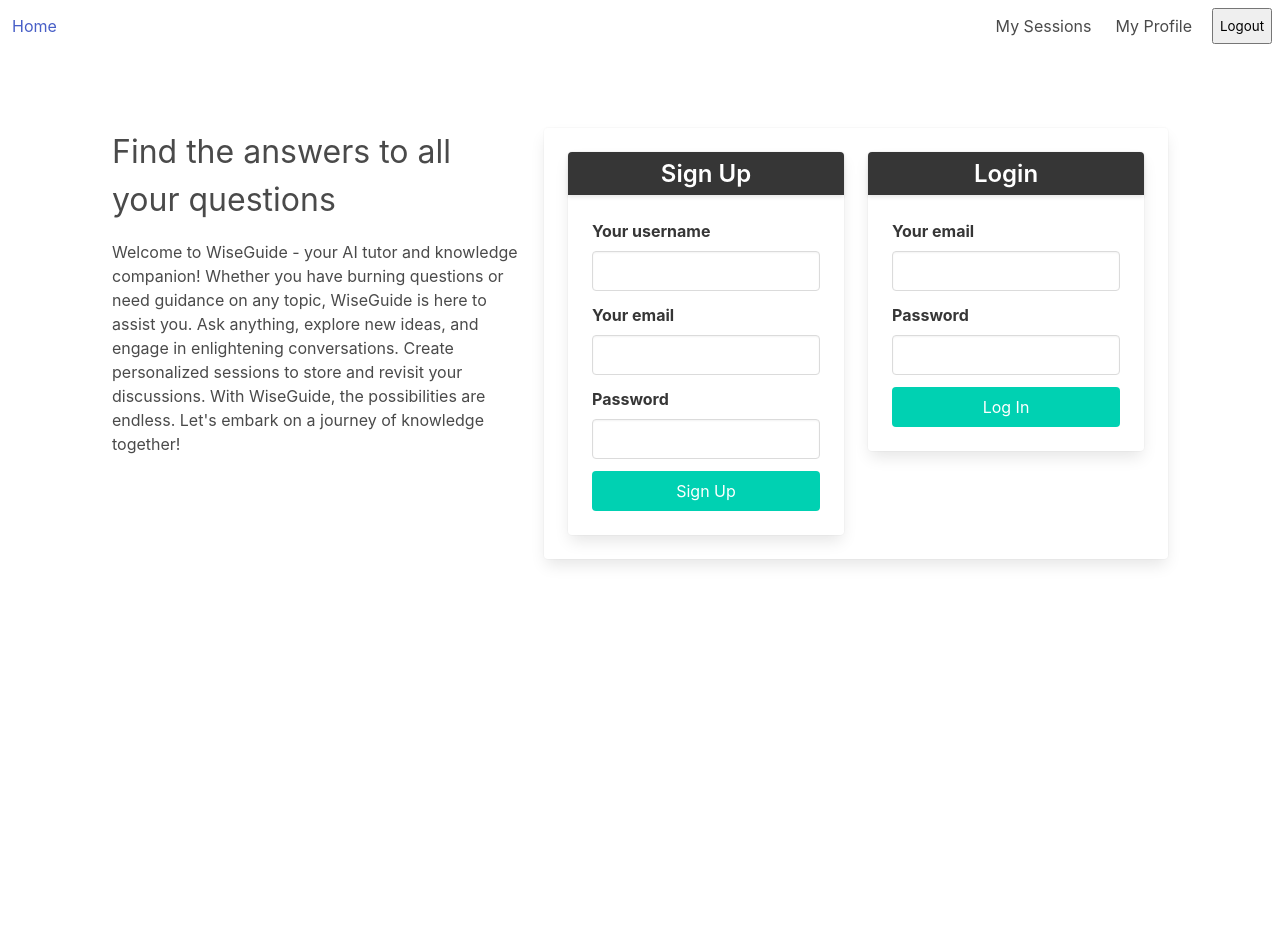
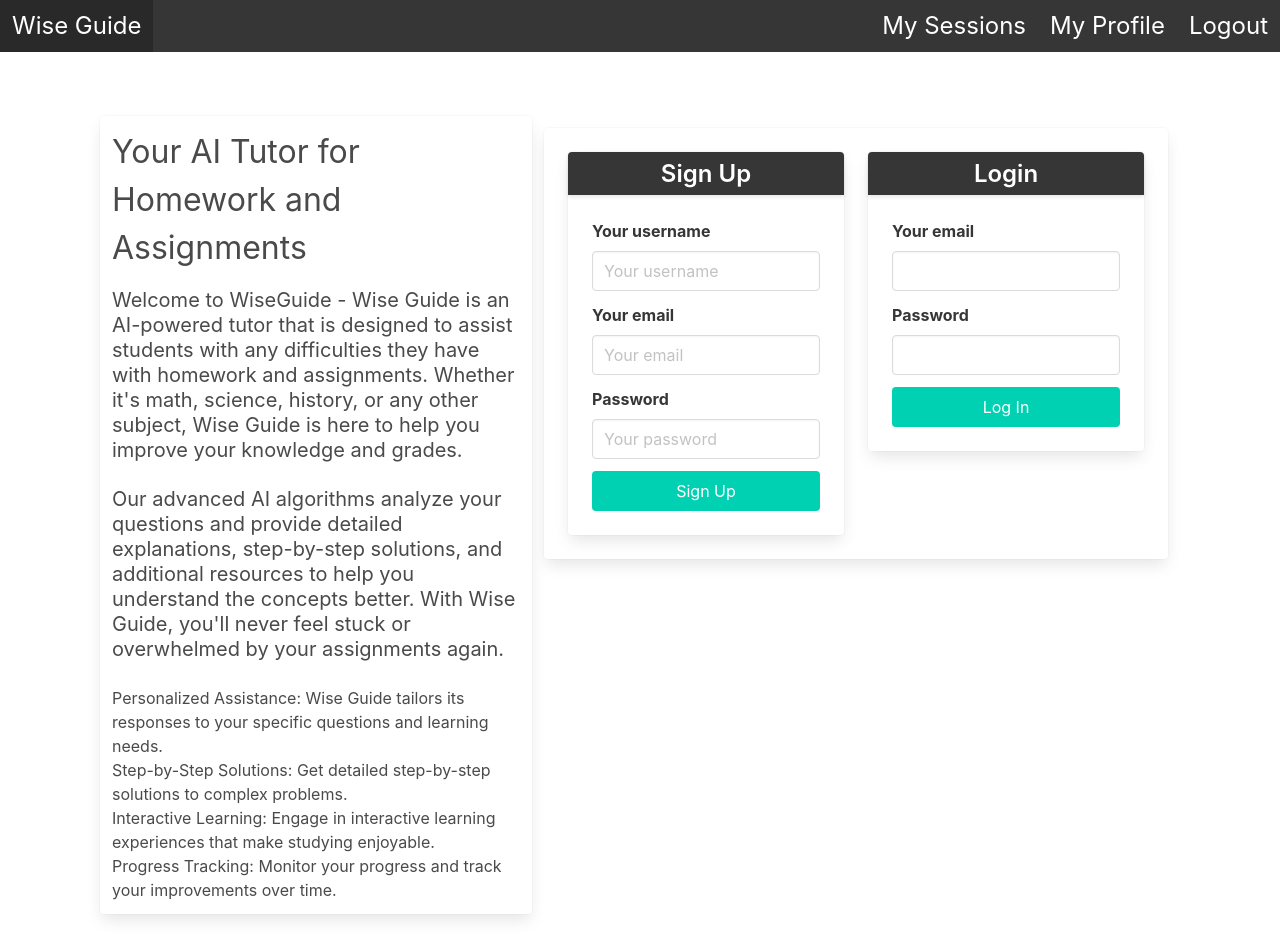
Before and after one commit to JABOWG/wise-guide, a React (Create React App) app in the folder client/: page /userform in a window 1280 px wide. Before the commit the page ends 800 px from the top, so only its background shows below. Built offline with nearby package versions, Linux system fonts and the light colour scheme; sample sign-in values are in the browser's storage.

Commit message:
Added more information and programming to the homepage. Added some bulma to format the page more.

```diff
--- a/client/src/components/Navbar/index.js
+++ b/client/src/components/Navbar/index.js
@@ -7,30 +7,30 @@ const Navbar = () => {
     <>
       {/* Render the navigation bar */}
       {Authservice.loggedIn() ? (
-        <nav className="navbar" role="navigation" aria-label="main navigation">
+        <nav className="navbar is-dark" role="navigation" aria-label="main navigation">
           <div className="navbar-brand">
             {/* Link to the home page */}
-            <Link to="/" className="navbar-item">
-              Home
+            <Link to="/" className="navbar-item is-size-4">
+              Wise Guide
             </Link>
           </div>
           <div className="navbar-menu">
             <div className="navbar-end">
               {/* Link to the sessions page */}
-              <Link to="/sessions" className="navbar-item">
+              <Link to="/sessions" className="navbar-item is-size-4">
                 My Sessions
               </Link>
               {/* Link to the user's profile page */}
-              <Link to="/me" className="navbar-item">
+              <Link to="/me" className="navbar-item is-size-4">
                 My Profile
               </Link>
               {/* Logout button */}
-              <button
-                className="btn btn-lg btn-light m-2"
+              <Link
+                className="navbar-item is-size-4"
                 onClick={Authservice.logout}
               >
                 Logout
-              </button>
+              </Link>
             </div>
           </div>
         </nav>
@@ -38,7 +38,7 @@ const Navbar = () => {
         <nav className="navbar" role="navigation" aria-label="main navigation">
           <div className="navbar-brand">
             {/* Link to the home page */}
-            <div className="navbar-item">WiseGuide</div>
+            <div className="navbar-item is-size-4">WiseGuide</div>
           </div>
         </nav>
       )}
--- a/client/src/components/SessionList/index.js
+++ b/client/src/components/SessionList/index.js
@@ -9,10 +9,10 @@ const SessionList = ({ sessions }) => {
 
   return (
     <>
-      <h1 className="is-size-1 has-text-black has-text-weight-bold mb-5">
+      <h2 className="is-size-2 has-text-black has-text-weight-bold mb-5">
         Recent Sessions
-      </h1>
-      <div className="columns is-multiline">
+      </h2>
+      <div className="columns is-multiline card">
         {/* Map over each session and create a card */}
         {sessions.map((session) => (
           <div className="column is-one-third" key={session._id}>
--- a/client/src/pages/Home.js
+++ b/client/src/pages/Home.js
@@ -51,9 +51,9 @@ const Home = () => {
       <div className="flex-row justify-center">
         <div className="col-12 col-md-10 my-3">
           <section className="mb-5">
-            <h2 className="is-size-2 has-text-black has-text-weight-bold mb-3">
+            <h1 className="is-size-1 has-text-black has-text-weight-bold mb-3">
               Create a new session
-            </h2>
+            </h1>
             <button className="button is-success" onClick={handleCreateSession}>
               Create Session
             </button>
--- a/client/src/pages/UserForm.js
+++ b/client/src/pages/UserForm.js
@@ -82,19 +82,42 @@ const UserForm = () => {
     <section className="section">
       <div className="container">
         <div className="columns is-multiline is-tablet">
-          <div className="column is-two-fifths">
+          <div className="column is-two-fifths card">
             <h2 className="is-size-3 is-size-4-mobile pb-4">
-              Find the answers to all your questions
+              Your AI Tutor for Homework and Assignments
             </h2>
-            <p>
-              Welcome to WiseGuide - your AI tutor and knowledge companion!
-              Whether you have burning questions or need guidance on any topic,
-              WiseGuide is here to assist you. Ask anything, explore new ideas,
-              and engage in enlightening conversations. Create personalized
-              sessions to store and revisit your discussions. With WiseGuide,
-              the possibilities are endless. Let's embark on a journey of
-              knowledge together!
+            <p className="subtitle">
+              Welcome to WiseGuide - Wise Guide is an AI-powered tutor that is designed to assist students with any difficulties they have with homework and assignments. Whether it's math, science, history, or any other subject, Wise Guide is here to help you improve your knowledge and grades.
             </p>
+            <p className="subtitle">
+              Our advanced AI algorithms analyze your questions and provide
+              detailed explanations, step-by-step solutions, and additional
+              resources to help you understand the concepts better. With Wise
+              Guide, you'll never feel stuck or overwhelmed by your assignments
+              again.
+            </p>
+            <ul>
+              <ul>
+                <i className="fas fa-check-circle"></i>
+                Personalized Assistance: Wise Guide tailors its responses to your
+                specific questions and learning needs.
+              </ul>
+              <ul>
+                <i className="fas fa-check-circle"></i>
+                Step-by-Step Solutions: Get detailed step-by-step solutions to
+                complex problems.
+              </ul>
+              <ul>
+                <i className="fas fa-check-circle"></i>
+                Interactive Learning: Engage in interactive learning experiences
+                that make studying enjoyable.
+              </ul>
+              <ul>
+                <i className="fas fa-check-circle"></i>
+                Progress Tracking: Monitor your progress and track your
+                improvements over time.
+              </ul>
+            </ul>
           </div>
           <div className="column">
             <div className="card">
@@ -126,6 +149,7 @@ const UserForm = () => {
                                   id="signup-username"
                                   name="username"
                                   type="text"
+                                  placeholder="Your username"
                                   value={signupFormState.username}
                                   onChange={handleSignupChange}
                                 />
@@ -140,6 +164,7 @@ const UserForm = () => {
                                   className="input"
                                   id="signup-email"
                                   name="email"
+                                  placeholder="Your email"
                                   type="email"
                                   value={signupFormState.email}
                                   onChange={handleSignupChange}
@@ -158,6 +183,7 @@ const UserForm = () => {
                                   className="input"
                                   id="signup-password"
                                   name="password"
+                                  placeholder="Your password"
                                   type="password"
                                   value={signupFormState.password}
                                   onChange={handleSignupChange}
```
